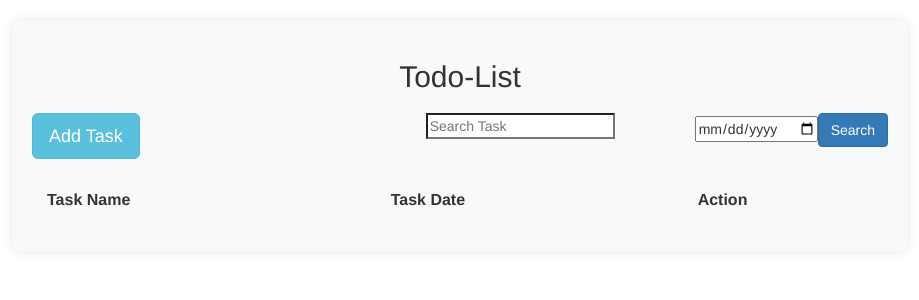
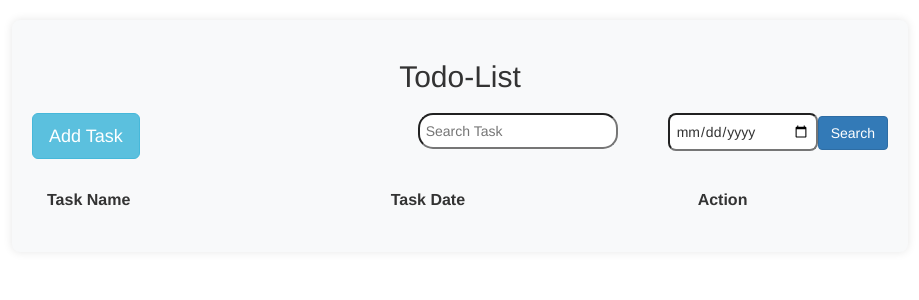
Before and after one commit to Abhishek79-hue/todo-project, a React (Vite) app: page / in a window 1280 px wide. Shown: the top 300 px of the page, without its empty margins (180-1099 px from the left). Built offline with nearby package versions, Linux system fonts and the light colour scheme.

Commit message:
add some css

```diff
--- a/src/App.css
+++ b/src/App.css
@@ -25,9 +25,18 @@ h2 {
 .btn-search {
 display: flex;
 float: right;
-  gap: 80px;
+  gap: 50px;
   }
-
+.btn-search input[type="search"]{
+ width: 200px;
+ padding:6px;
+ border-radius:15px;
+}
+.btn-search input[type="date"]{
+  width: 150px;
+  padding:6px;
+  border-radius:8px;
+}
   .modal-body input[type="text"],
 .modal-body input[type="date"] {
   width: 550px;
--- a/src/App.jsx
+++ b/src/App.jsx
@@ -117,11 +117,11 @@ function App() {
             />
 
             {togglebtn ? (
-              <button className="btn btn-primary" onClick={SearchDate}>
+              <button className="btn btn-primary rd-5 btn-rounded" onClick={SearchDate}>
                 Search
               </button>
             ) : (
-              <button className="btn btn-secondary" onClick={cancelSearch}>
+              <button className="btn btn-secondary rd-3 btn-rounded" onClick={cancelSearch}>
                 Cancel
               </button>
             )}
```
